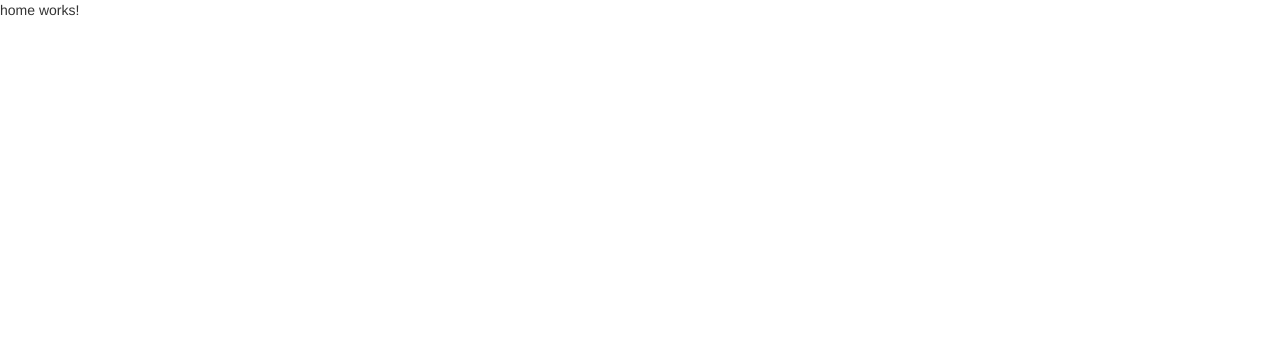
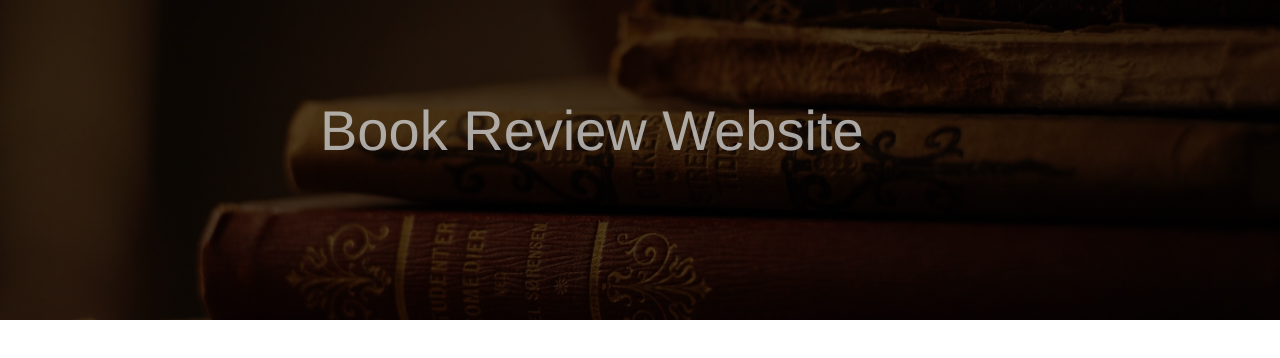
Before and after one commit to ganigavinaya/BookReview, an Angular app: page /home in a window 1280 px wide. Shown: the top 358 px of the page. Built offline with nearby package versions, Linux system fonts and the light colour scheme; sample sign-in values are in the browser's storage.

Commit message:
after home bg

```diff
--- a/src/client/app/app.module.ts
+++ b/src/client/app/app.module.ts
@@ -10,6 +10,7 @@ import {FormsModule} from '@angular/forms';
 import {UserService} from './services/user.service';
 import {HttpModule} from '@angular/http';
 import {HomeComponent} from './home/home.component';
+import {HomeHeaderComponent} from './home/home-header/home-header.component';
 import {AuthGuard} from './guard/auth.guard';
 
 
@@ -18,7 +19,8 @@ import {AuthGuard} from './guard/auth.guard';
     AppComponent,
     LoginComponent,
     RegisterComponent,
-    HomeComponent
+    HomeComponent,
+    HomeHeaderComponent
   ],
   imports: [
     BrowserModule,
--- /dev/null
+++ b/src/client/app/home/home-header/home-header.component.css
@@ -0,0 +1,18 @@
+#outer {
+  height: 320px;
+}
+h1{
+  color:#cccc;
+  font-size: 400%;
+  margin-top: 50px;
+}
+.bg-overlay {
+  background: linear-gradient(rgba(0,0,0,.7), rgba(0,0,0,.7)), url("../img/bg.jpg");
+  background-repeat: no-repeat;
+  background-size: cover;
+  background-position: center center;
+  color: #fff;
+  height: 450px;
+  padding-top: 50px;
+  width:100%;
+}
--- /dev/null
+++ b/src/client/app/home/home-header/home-header.component.html
@@ -0,0 +1,12 @@
+<div id="outer" class="bg-overlay">
+  <div class="row">
+    <div class="col-xs-12">
+      <div class="col xs-6 col-sm-offset-3">
+        <h1>Book Review Website</h1>
+      </div>
+
+    </div>
+
+  </div>
+
+</div>
--- /dev/null
+++ b/src/client/app/home/home-header/home-header.component.ts
@@ -0,0 +1,15 @@
+import { Component, OnInit } from '@angular/core';
+
+@Component({
+  selector: 'app-home-header',
+  templateUrl: './home-header.component.html',
+  styleUrls: ['./home-header.component.css']
+})
+export class HomeHeaderComponent implements OnInit {
+
+  constructor() { }
+
+  ngOnInit() {
+  }
+
+}
--- a/src/client/app/home/home.component.html
+++ b/src/client/app/home/home.component.html
@@ -1,3 +1 @@
-<p>
-  home works!
-</p>
+<app-home-header></app-home-header>
```
Also changed, not shown: src/client/app/home/img/bg.jpg (added), 1 other file (tests, documents, lock files or other folders).
